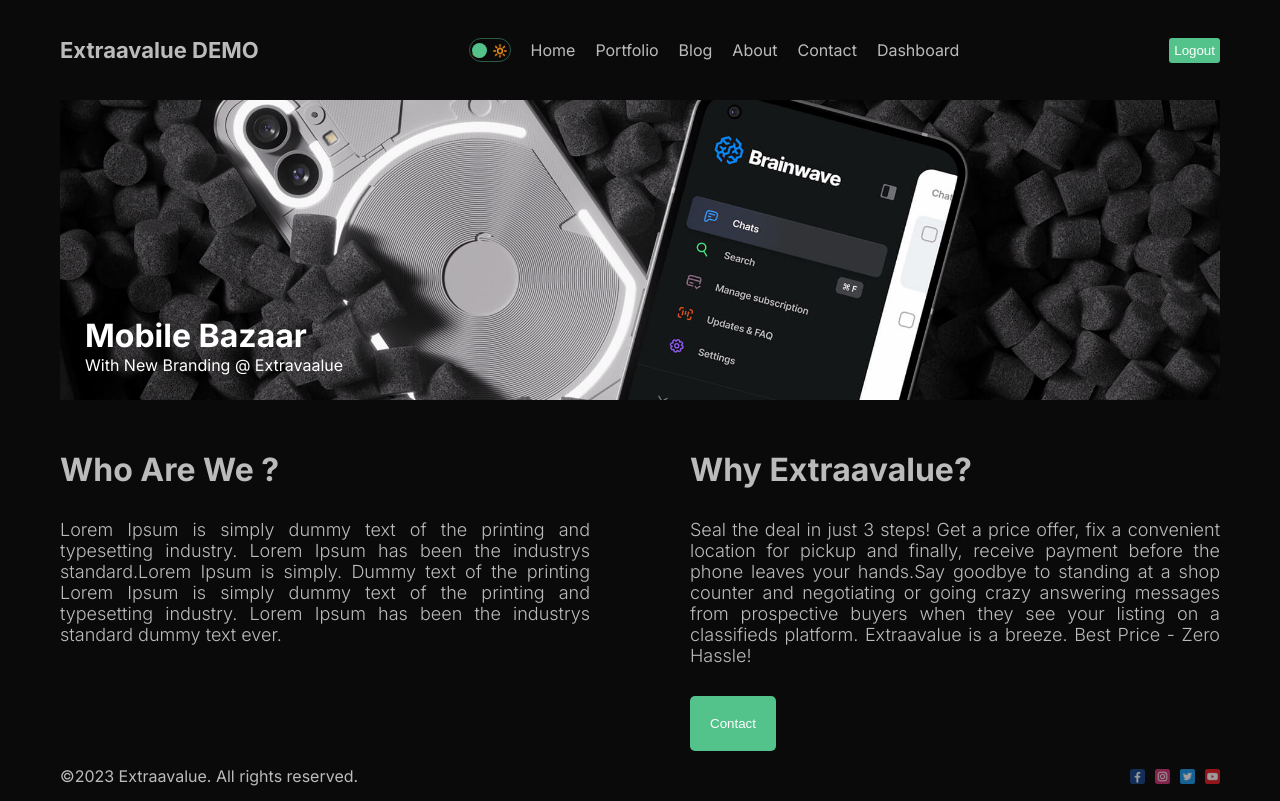
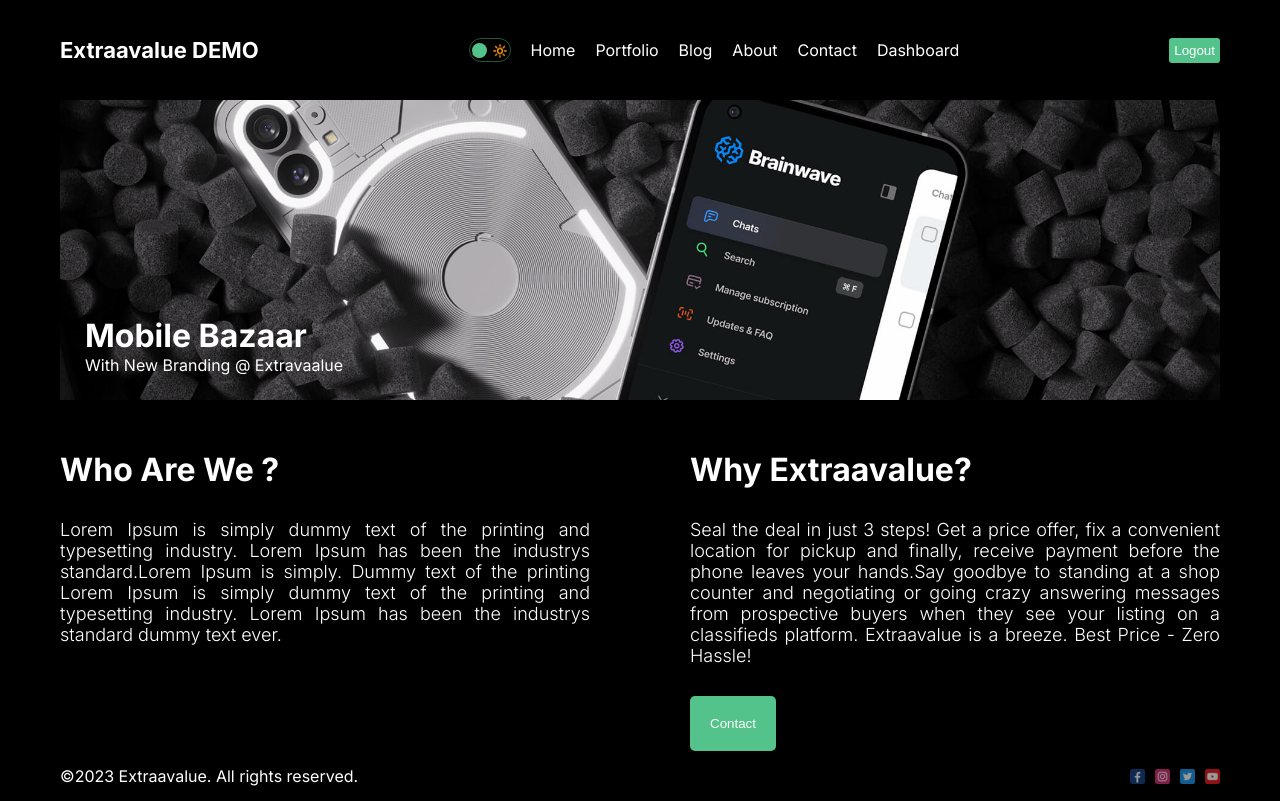
Before and after one commit to Abhishek-Baksi/NextJs_Extraavalue, a Next.js app: page /about in a window 1280 px wide. Built offline with nearby package versions, Linux system fonts and the light colour scheme.

Commit message:
Toogle dark/light compleated except the text

```diff
--- /dev/null
+++ b/context/ThemeContext.js
@@ -0,0 +1,18 @@
+"use client";
+
+import { createContext, useState } from "react";
+
+export const ThemeContext = createContext();
+export const ThemeProvider = ({ children }) => {
+  const [mode, setMode] = useState("light");
+
+  const toggle = () => {
+    setMode((prev) => (prev === "dark" ? "light" : "dark"));
+  };
+
+  return (
+    <ThemeContext.Provider value={{ toggle, mode }}>
+      <div className={`theme ${mode}`}>{children}</div>
+    </ThemeContext.Provider>
+  );
+};
--- a/src/app/globals.css
+++ b/src/app/globals.css
@@ -8,8 +8,8 @@
 body {
   max-width: 100vw;
   overflow-x: hidden;
-  background-color: #111;
-  color: #bbb;
+  /* background-color: #111;
+  color: #bbb; */
 }
 
 a{
@@ -20,8 +20,19 @@
   color: inherit;
 }
 
+.light{
+  background-color: whitesmoke;
+  /* color: #111; */
+  color: black;
+}
+.light{
+  /* background-color: #111; */
+  color: white;
+  background-color: black;
+}
+
 .container{
-  background-color: rgb(11, 10, 11);
+
   max-width: 1366px;
   min-height: 100vh;
   margin: 0 auto;
--- a/src/app/layout.js
+++ b/src/app/layout.js
@@ -1,26 +1,28 @@
-import Navbar from '@/components/navbar/Navbar'
-import Footer from '@/components/footer/Footer'
-import './globals.css'
-import { Inter } from 'next/font/google'
+import Navbar from "@/components/navbar/Navbar";
+import Footer from "@/components/footer/Footer";
+import "./globals.css";
+import { Inter } from "next/font/google";
+import { ThemeProvider } from "../../context/ThemeContext";
 
-const inter = Inter({ subsets: ['latin'] })
+const inter = Inter({ subsets: ["latin"] });
 
 export const metadata = {
-  title: 'Create Next App',
-  description: 'Generated by create next app',
-}
+  title: "Create Next App",
+  description: "Generated by create next app",
+};
 
 export default function RootLayout({ children }) {
   return (
     <html lang="en">
       <body className={inter.className}>
-      <div className='container'>
-      <Navbar/>
-      {children}
-      <Footer/>
-      </div>
+        <ThemeProvider>
+          <div className="container">
+            <Navbar />
+            {children}
+            <Footer />
+          </div>
+        </ThemeProvider>
       </body>
-
     </html>
-  )
+  );
 }
--- a/src/components/DarkModeToogle/DarkModeToogle.jsx
+++ b/src/components/DarkModeToogle/DarkModeToogle.jsx
@@ -1,14 +1,20 @@
-import React from 'react'
-import styles from './darkModeToogle.module.css'
+'use client'
+import React, { useContext } from "react";
+import styles from "./darkModeToogle.module.css";
+import { ThemeContext } from "../../../context/ThemeContext";
 
 const DarkModeToogle = () => {
+  const {toggle,mode} =useContext(ThemeContext)
   return (
-    <div className={styles.container}>
-        <div className={styles.icon}>🌙</div>
+    <div className={styles.container} onClick={toggle}>
+      <div className={styles.icon}>🌙</div>
       <div className={styles.icon}>🔆</div>
-      <div className={styles.ball} />
+      <div
+        className={styles.ball}
+        style={mode === "light" ? { left: "2px" } : { right: "2px" }}
+      />
     </div>
-  )
-}
+  );
+};
 
-export default DarkModeToogle
+export default DarkModeToogle;
--- a/src/components/navbar/Navbar.jsx
+++ b/src/components/navbar/Navbar.jsx
@@ -44,7 +44,7 @@
         <div className={styles.links}>
           <DarkModeToogle/>
             {
-                links.map((link)=><Link key={link.id} href={link.url} className={styles.link}>{link.title}</Link>)
+                links.map((link)=> <Link key={link.id} href={link.url} className={styles.link}>{link.title}</Link>)
             }
         </div>
         <button className={styles.logout} onClick={()=>console.log("Logged Out")}>Logout</button>
```
